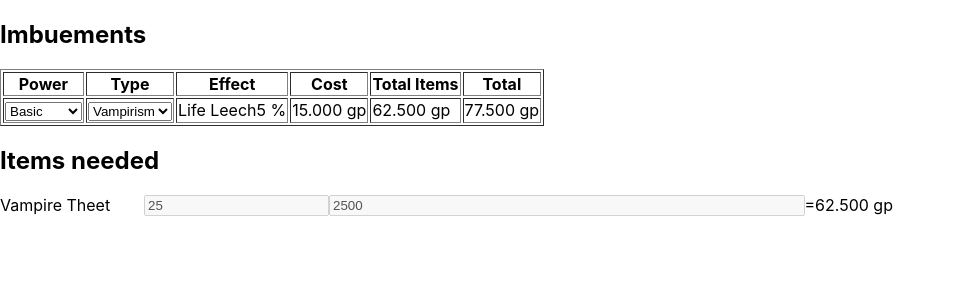
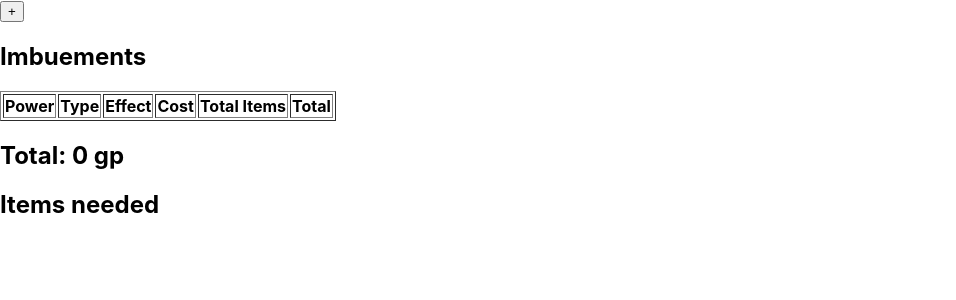
Before and after one commit to GonziTaji/tibia-imbuements, a Next.js app: page / in a window 1280 px wide. Shown: the top 300 px of the page, without its empty margins (0-956 px from the left). Built offline with nearby package versions, Linux system fonts and the light colour scheme.

Commit message:
feat: many imbuements

```diff
--- a/package.json
+++ b/package.json
@@ -17,6 +17,7 @@
     "next": "13.0.2",
     "react": "18.2.0",
     "react-dom": "18.2.0",
-    "typescript": "4.8.4"
+    "typescript": "4.8.4",
+    "zustand": "^4.1.4"
   }
 }
--- a/pages/index.tsx
+++ b/pages/index.tsx
@@ -1,4 +1,5 @@
 import { useState } from "react";
+import createStore from "zustand";
 
 enum ImbuementPower {
     Basic,
@@ -37,6 +38,8 @@ type ImbuementTypeData = {
         [power in ImbuementPower]: ItemData[];
     };
 };
+
+type WithTotal = { total: number };
 
 const pricePerPower: {
     [power in ImbuementPower]: ImbuementPrice;
@@ -133,29 +136,106 @@ function formatGold(gold: number): string {
     return new Intl.NumberFormat("es-CL").format(gold) + " gp";
 }
 
+type Imbuement = {
+    power: ImbuementPower;
+    type: ImbuementType;
+    items: Array<ItemData>;
+    itemsTotal: number;
+    total: number;
+};
+
+function createImbuement(
+    power: ImbuementPower,
+    type: ImbuementType
+): Imbuement {
+    const imbuementTypeData = imbuementTypesData[type];
+
+    const imbuement = {
+        power,
+        type,
+        items: imbuementTypeData.items[power],
+        itemsTotal: 0,
+        total: 0,
+    };
+
+    for (const { item, quantity } of imbuement.items) {
+        imbuement.itemsTotal += itemPrices[item] * quantity;
+    }
+
+    const price = pricePerPower[imbuement.power];
+
+    imbuement.total = imbuement.itemsTotal + price.price + price.noFailureFee;
+
+    return imbuement;
+}
+
+type ImbuementStore = {
+    imbuements: Imbuement[];
+    addImbuement: () => void;
+    changeImbuement: (
+        index: number,
+        power: ImbuementPower,
+        type: ImbuementType
+    ) => void;
+};
+
+const useImbuementsStore = createStore<ImbuementStore>((set) => ({
+    imbuements: [],
+    addImbuement: () =>
+        set((state) => ({
+            imbuements: [
+                ...state.imbuements,
+                createImbuement(ImbuementPower.Basic, ImbuementType.Vampirism),
+            ],
+        })),
+    changeImbuement: (
+        index: number,
+        power: ImbuementPower,
+        type: ImbuementType
+    ) =>
+        set((state) => {
+            const imbuements = [...state.imbuements];
+
+            imbuements.splice(index, 1, createImbuement(power, type));
+
+            return { imbuements };
+        }),
+}));
+
 export default function Home() {
-    const [imbuementPower, setImbuementPower] = useState<ImbuementPower>(
-        ImbuementPower.Basic
-    );
-    const [imbuementType, setImbuementType] = useState<ImbuementType>(
-        ImbuementType.Vampirism
+    const { imbuements, addImbuement, changeImbuement } = useImbuementsStore();
+
+    const changeType = (index: number, type: ImbuementType) =>
+        changeImbuement(index, imbuements[index].power, type);
+
+    const changePower = (index: number, power: ImbuementPower) =>
+        changeImbuement(index, power, imbuements[index].type);
+
+    const items: ItemData[] = [];
+    let grandTotal = 0;
+
+    for (const imbuement of imbuements) {
+        grandTotal += imbuement.total;
+        for (const itemData of imbuement.items) {
+            const index = items.findIndex(
+                (_item) => _item.item === itemData.item
             );
 
-    const priceData = pricePerPower[imbuementPower];
-
-    const imbuementTypeData = imbuementTypesData[imbuementType];
-
-    const items = imbuementTypeData.items[imbuementPower];
-
-    let totalItemPrice = 0;
-
-    for (const { item, quantity } of items) {
-        totalItemPrice += itemPrices[item] * quantity;
+            if (index === -1) {
+                items.push({
+                    item: itemData.item,
+                    quantity: itemData.quantity,
+                });
+            } else {
+                items[index].quantity += itemData.quantity;
+            }
+        }
     }
 
     return (
         <main>
             <article>
+                <button onClick={addImbuement}>+</button>
                 <h1>Imbuements</h1>
 
                 <table border={1}>
@@ -171,17 +251,21 @@ export default function Home() {
                     </thead>
 
                     <tbody>
-                        <tr>
+                        {imbuements.map((imbuement, i) => (
+                            <tr key={i}>
                                 <td>
                                     <select
                                         onChange={(e) =>
-                                        setImbuementPower(
+                                            changePower(
+                                                i,
                                                 e.currentTarget.value as any
                                             )
                                         }
                                     >
                                         {Object.entries(ImbuementPower)
-                                        .filter(([key]) => !isNaN(Number(key))) // enum with no explicit value
+                                            .filter(
+                                                ([key]) => !isNaN(Number(key))
+                                            ) // enum with no explicit value
                                             .map(([key, name]) => (
                                                 <option key={key} value={key}>
                                                     {name}
@@ -193,7 +277,8 @@ export default function Home() {
                                 <td>
                                     <select
                                         onChange={(e) =>
-                                        setImbuementType(
+                                            changeType(
+                                                i,
                                                 e.currentTarget.value as any
                                             )
                                         }
@@ -211,46 +296,51 @@ export default function Home() {
                                 <td>
                                     <span>
                                         {
-                                        imbuementTypesData[imbuementType]
+                                            imbuementTypesData[imbuement.type]
                                                 .effectName
                                         }
 
-                                    {imbuementTypesData[imbuementType]
-                                        .effectValues[imbuementPower] + " %"}
+                                        {imbuementTypesData[imbuement.type]
+                                            .effectValues[imbuement.power] +
+                                            " %"}
                                     </span>
                                 </td>
 
                                 <td>
                                     <span
                                         title={
-                                        priceData.price +
+                                            pricePerPower[imbuement.power]
+                                                .price +
                                             " + " +
-                                        priceData.noFailureFee +
+                                            pricePerPower[imbuement.power]
+                                                .noFailureFee +
                                             " (100%) "
                                         }
                                     >
                                         {formatGold(
-                                        priceData.price + priceData.noFailureFee
+                                            pricePerPower[imbuement.power]
+                                                .price +
+                                                pricePerPower[imbuement.power]
+                                                    .noFailureFee
                                         )}
                                     </span>
                                 </td>
 
                                 <td>
-                                <span>{formatGold(totalItemPrice)}</span>
+                                    <span>
+                                        {formatGold(imbuement.itemsTotal)}
+                                    </span>
                                 </td>
 
                                 <td>
-                                <span>
-                                    {formatGold(
-                                        priceData.price +
-                                            priceData.noFailureFee +
-                                            totalItemPrice
-                                    )}
-                                </span>
+                                    <span>{formatGold(imbuement.total)}</span>
                                 </td>
                             </tr>
+                        ))}
                     </tbody>
                 </table>
+
+                <h2>Total: {formatGold(grandTotal)}</h2>
             </article>
 
             <article>
```
Also changed, not shown: 1 other file (tests, documents, lock files or other folders). Lines whose indentation alone changed are shown as unchanged.
